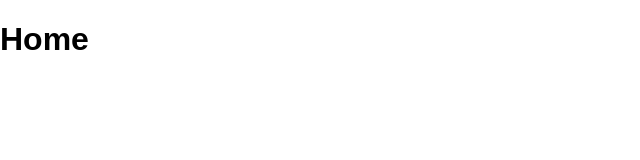
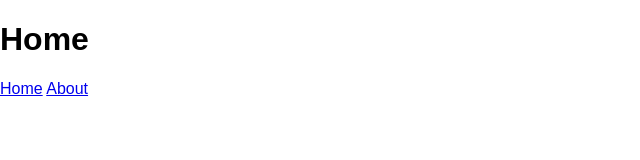
Before and after one commit to tjallen/rr4, a React (Create React App) app: page / in a window 1280 px wide. Shown: the top 160 px of the page, without its empty margins (0-640 px from the left). Built offline with nearby package versions, Linux system fonts and the light colour scheme; the HTML template or start-up script is replaced by a standard one.

Commit message:
Add Links

```diff
--- a/src/App.js
+++ b/src/App.js
@@ -1,12 +1,22 @@
 import React, { Component } from 'react';
 import './App.css';
-import { BrowserRouter as Router, Route } from 'react-router-dom';
+import { BrowserRouter as Router, Route, Link } from 'react-router-dom';
 
 const Home = () => <h1>Home</h1>
+const Links = () => {
+  return (
+    <div>
+      <Link to="/">Home</Link>
+      {' '}
+      <Link to="/about">About</Link>
+    </div>
+  )
+}
 
 class App extends Component {
   render() {
     return (
+      <div>
         <Router>
           <div>
             <Route exact path="/" component={Home} />
@@ -15,8 +25,12 @@
               path="/about"
               children={({ match }) => match && <h1>About</h1>}
             />
+            <Links />
           </div>
+
         </Router>
+
+      </div>
     );
   }
 }
```
Lines whose indentation alone changed are shown as unchanged.
